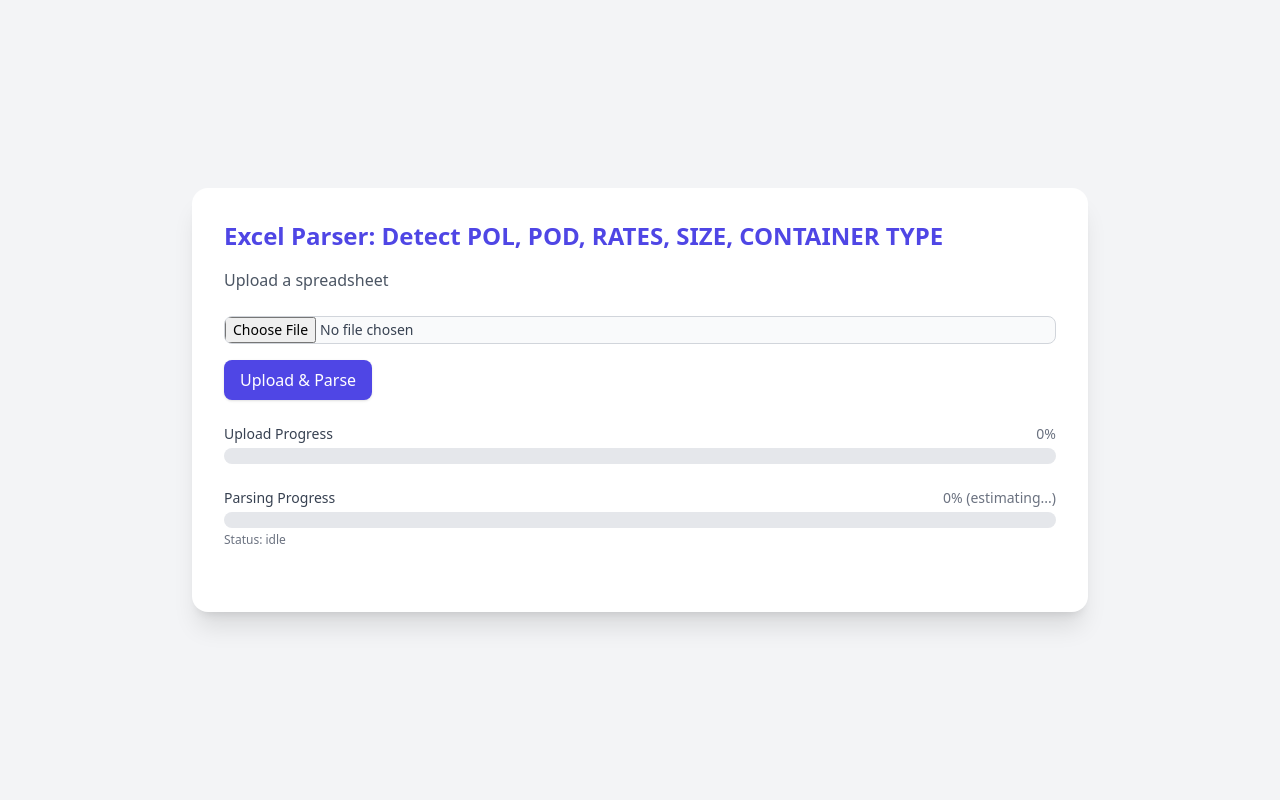
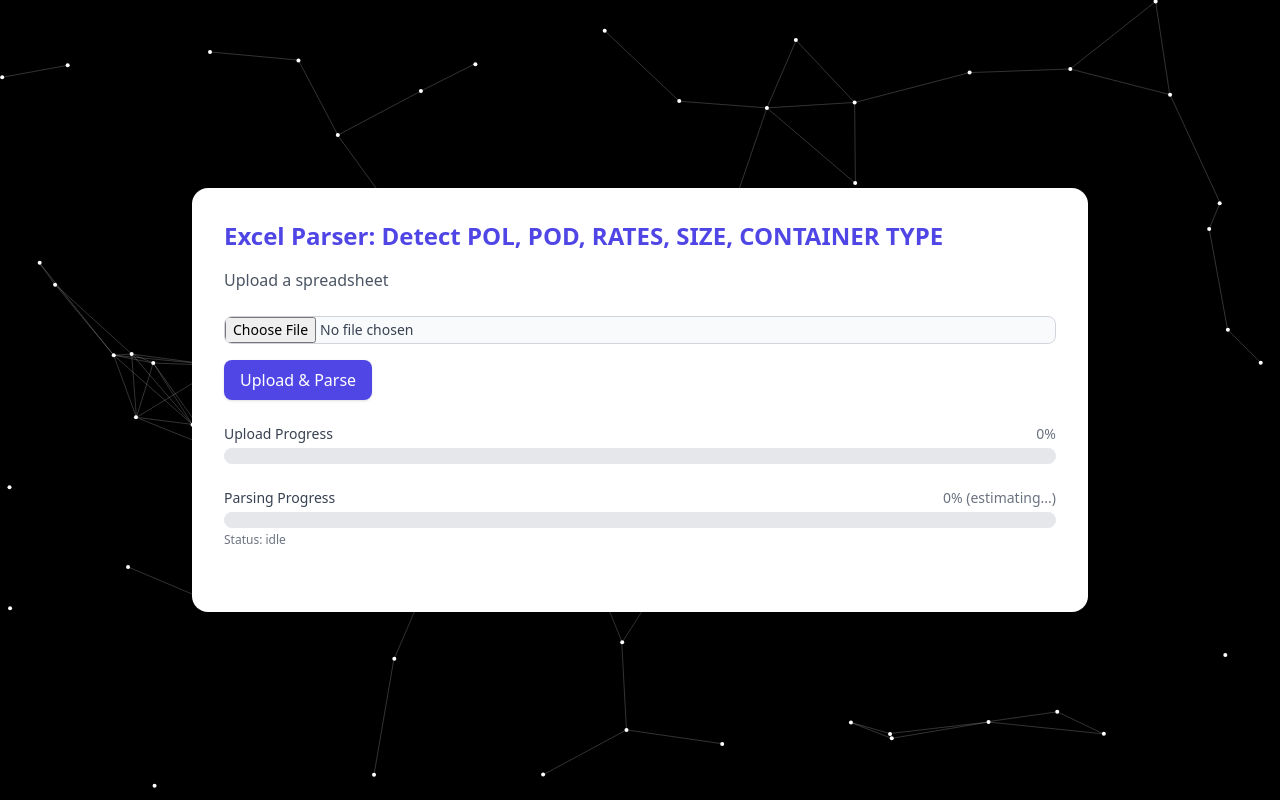
Before and after one commit to jamesonNick/parser, a website: page public/index.html in a window 1280 px wide. Drawn offline with nearby package versions, Linux system fonts and the light colour scheme.

Commit message:
Update index.html

```diff
--- a/public/index.html
+++ b/public/index.html
@@ -4,9 +4,27 @@
     <meta charset="utf-8" />
     <title>Upload Excel — Parser Demo</title>
     <script src="https://cdn.tailwindcss.com"></script>
+    <style>
+      body, html {
+        margin: 0;
+        padding: 0;
+        height: 100%;
+        overflow: hidden;
+      }
+      canvas {
+        position: fixed;
+        top: 0;
+        left: 0;
+        z-index: -1;
+      }
+    </style>
   </head>
-  <body class="bg-gray-100 min-h-screen flex items-center justify-center p-6">
-    <div class="w-full max-w-4xl bg-white rounded-2xl shadow-xl p-8">
+  <body class="flex items-center justify-center p-6">
+    <!-- Background -->
+    <canvas id="bg"></canvas>
+
+    <!-- Main Container -->
+    <div class="w-full max-w-4xl bg-white rounded-2xl shadow-xl p-8 relative z-10">
       <h2 class="text-2xl font-bold text-indigo-600 mb-4">
         Excel Parser: Detect POL, POD, RATES, SIZE, CONTAINER TYPE
       </h2>
@@ -68,6 +86,62 @@
     </div>
 
     <script>
+      // =========================
+      // Background Animation
+      // =========================
+      const canvas = document.getElementById("bg");
+      const ctx = canvas.getContext("2d");
+      let w, h;
+
+      function resize() {
+        w = canvas.width = window.innerWidth;
+        h = canvas.height = window.innerHeight;
+      }
+      resize();
+      window.addEventListener("resize", resize);
+
+      const dots = Array.from({ length: 70 }, () => ({
+        x: Math.random() * w,
+        y: Math.random() * h,
+        dx: (Math.random() - 0.5) * 1,
+        dy: (Math.random() - 0.5) * 1,
+      }));
+
+      function animate() {
+        ctx.fillStyle = "black";
+        ctx.fillRect(0, 0, w, h);
+
+        for (let i = 0; i < dots.length; i++) {
+          const d = dots[i];
+          d.x += d.dx;
+          d.y += d.dy;
+          if (d.x < 0 || d.x > w) d.dx *= -1;
+          if (d.y < 0 || d.y > h) d.dy *= -1;
+
+          ctx.beginPath();
+          ctx.arc(d.x, d.y, 2, 0, Math.PI * 2);
+          ctx.fillStyle = "white";
+          ctx.fill();
+
+          for (let j = i + 1; j < dots.length; j++) {
+            const d2 = dots[j];
+            const dist = Math.hypot(d.x - d2.x, d.y - d2.y);
+            if (dist < 120) {
+              ctx.strokeStyle = "rgba(255,255,255,0.2)";
+              ctx.beginPath();
+              ctx.moveTo(d.x, d.y);
+              ctx.lineTo(d2.x, d2.y);
+              ctx.stroke();
+            }
+          }
+        }
+        requestAnimationFrame(animate);
+      }
+      animate();
+
+      // =========================
+      // Upload + Parsing Logic
+      // =========================
       const fileInput = document.getElementById("file");
       const uploadBtn = document.getElementById("uploadBtn");
       const uploadBar = document.getElementById("uploadBar");
@@ -90,7 +164,7 @@
         parsePercent.textContent = "0% (estimating...)";
 
         const form = new FormData();
-        form.append("file", f);
+        form.append("file", f); // ✅ Formidable expects "file"
 
         const xhr = new XMLHttpRequest();
         xhr.open("POST", "/upload", true);
@@ -129,12 +203,9 @@
           parsingStatus.textContent = d.status || "";
 
           if (d.progress) {
-            const elapsed = (Date.now() - startTime) / 1000; // seconds
-            const rate = d.progress / elapsed; // percent per second
-            const remaining = Math.max(
-              0,
-              Math.round((100 - d.progress) / rate)
-            );
+            const elapsed = (Date.now() - startTime) / 1000;
+            const rate = d.progress / elapsed;
+            const remaining = Math.max(0, Math.round((100 - d.progress) / rate));
             parsePercent.textContent = `${d.progress}% (~${remaining}s left)`;
           }
 
@@ -163,17 +234,9 @@
       function renderResults(result) {
         const { headersDetected, columnsDetected, rowsCount, rows } = result;
         let html = `<h3 class="text-lg font-semibold text-gray-700 mb-2">Detected headers</h3>
-        <pre class="bg-gray-50 p-2 rounded">${JSON.stringify(
-          headersDetected,
-          null,
-          2
-        )}</pre>`;
+        <pre class="bg-gray-50 p-2 rounded">${JSON.stringify(headersDetected, null, 2)}</pre>`;
         html += `<h3 class="text-lg font-semibold text-gray-700 mt-4 mb-2">Columns detected (indexes)</h3>
-        <pre class="bg-gray-50 p-2 rounded">${JSON.stringify(
-          columnsDetected,
-          null,
-          2
-        )}</pre>`;
+        <pre class="bg-gray-50 p-2 rounded">${JSON.stringify(columnsDetected, null, 2)}</pre>`;
         html += `<h3 class="text-lg font-semibold text-gray-700 mt-4 mb-2">Rows: ${rowsCount}</h3>`;
         html += `<div class="overflow-x-auto"><table class="table-auto w-full border border-gray-200 text-sm">
           <thead class="bg-gray-100 text-gray-700">
@@ -198,14 +261,10 @@
             <td class="p-2 border">${r.SIZE}</td>
             <td class="p-2 border">${r.CONTAINER_TYPE}</td>
             <td class="p-2 border"><span class="px-2 py-1 rounded text-xs font-semibold ${
-              r.BELOW_CM
-                ? "bg-red-100 text-red-700"
-                : "bg-green-100 text-green-700"
+              r.BELOW_CM ? "bg-red-100 text-red-700" : "bg-green-100 text-green-700"
             }">${r.BELOW_CM ? "BELOW" : "OK"}</span></td>
             <td class="p-2 border"><span class="px-2 py-1 rounded text-xs font-semibold ${
-              r.TYPE_MATCH
-                ? "bg-green-100 text-green-700"
-                : "bg-red-100 text-red-700"
+              r.TYPE_MATCH ? "bg-green-100 text-green-700" : "bg-red-100 text-red-700"
             }">${r.TYPE_MATCH ? "MATCH" : "NO"}</span></td>
           </tr>`;
         }
```
